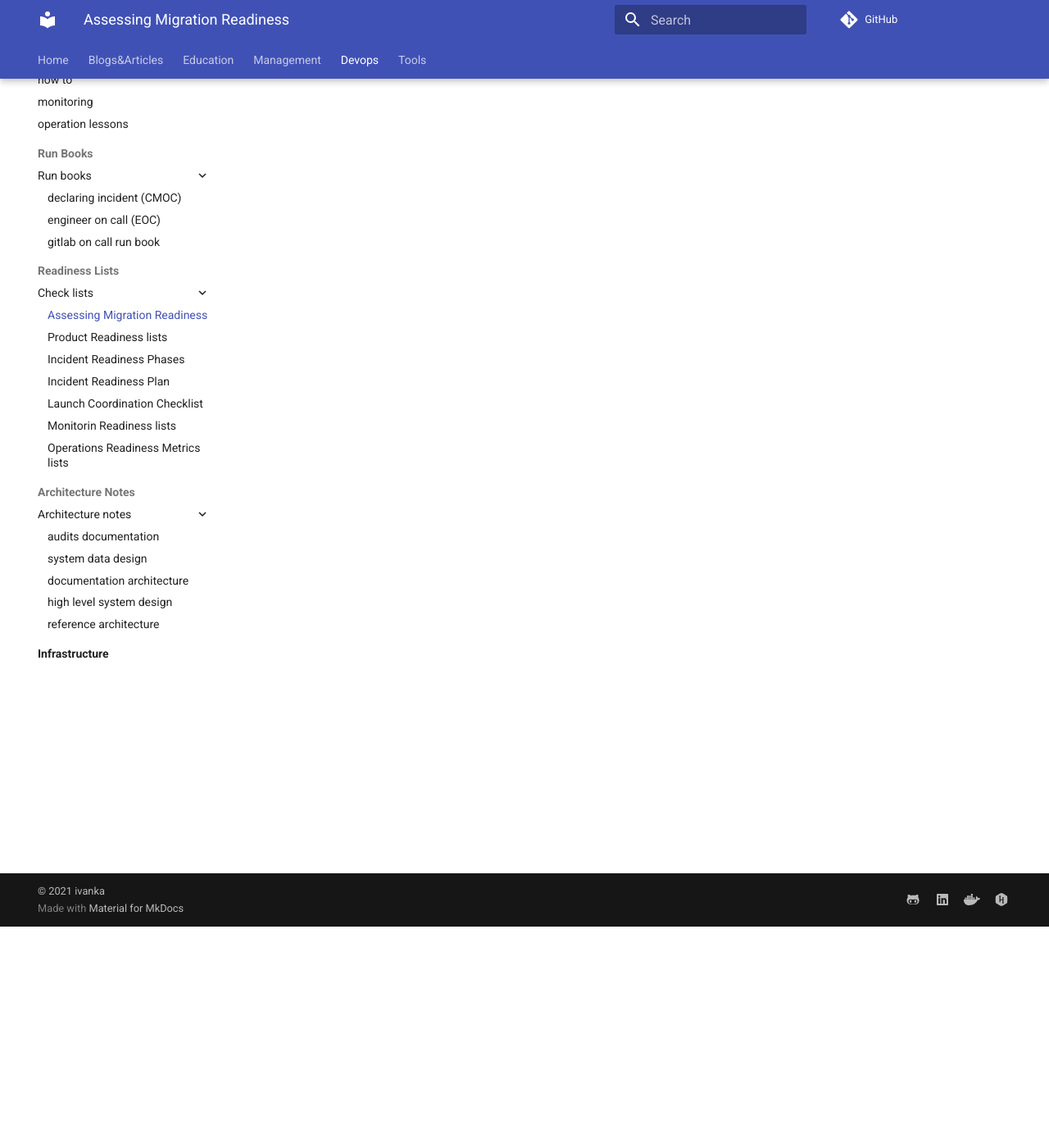
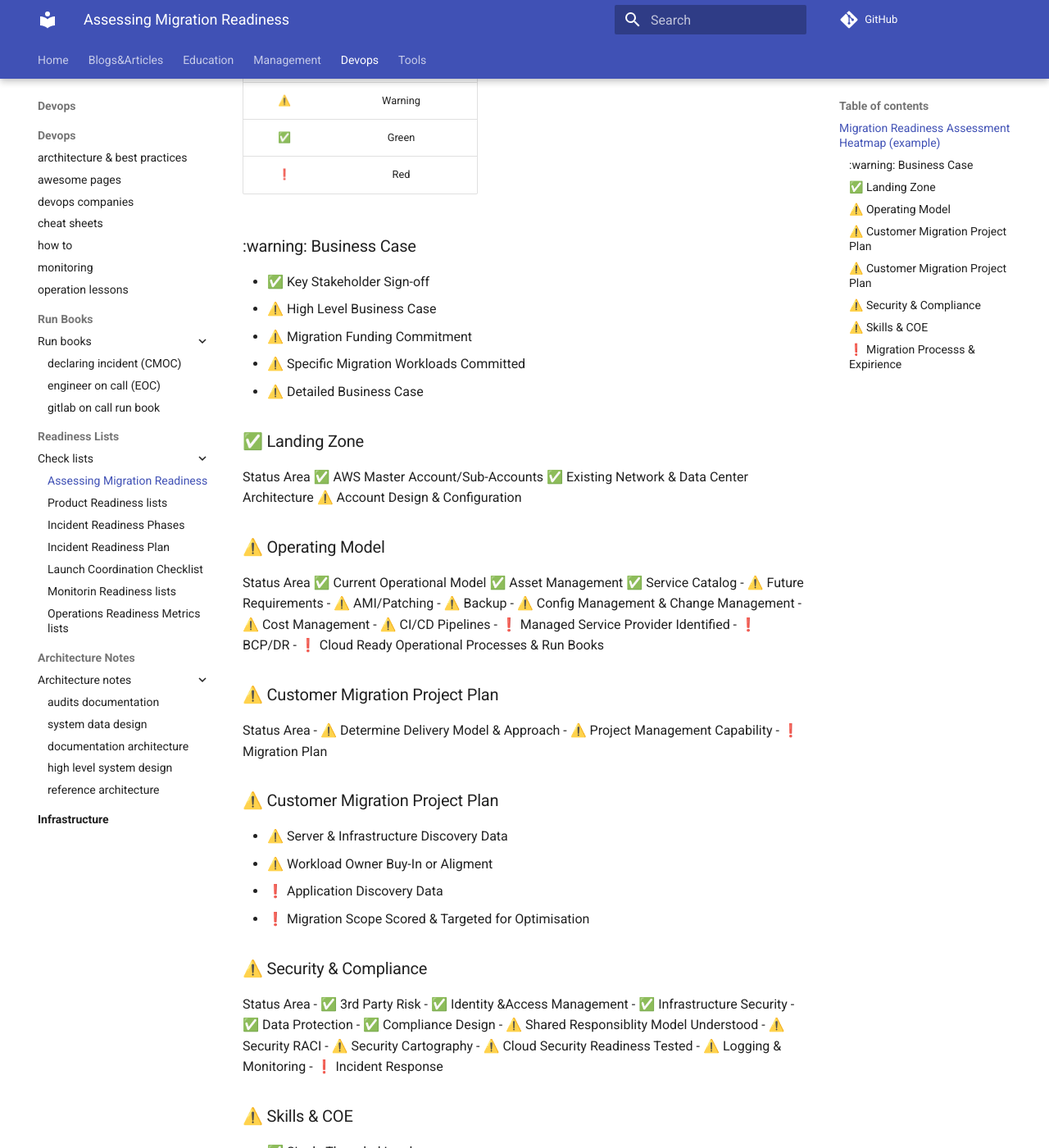
Before and after one commit to ivankatliarchuk/knowledge-base, an MkDocs documentation site: the page built from docs/devops/check-lists/assessing-migration-readiness.md, in a window 1280 px wide and 1400 px high, scrolled down 270 px. Shown: the whole window at 82% size. Built offline with MkDocs 1.6.1 and Material for MkDocs 9.7.7, drawn with Linux system fonts in a browser that asks for light colours; comment, search, counter and statistics services are not loaded; some of the changed text lies outside the part shown.

Commit message:
assesment migration readiness

```diff
--- a/docs/devops/check-lists/assessing-migration-readiness.md
+++ b/docs/devops/check-lists/assessing-migration-readiness.md
@@ -2,8 +2,87 @@
 title: Assessing Migration Readiness
 summary: product readiness coordination check list
 authors: ["Ivan K"]
-tags: ["architecture", "monitoring", "readiness", "list"]
+tags: ["architecture", "readiness", "list", "migration", "heatmap", "example"]
 date: 2021-03-21
 source: https://docs.aws.amazon.com/whitepapers/latest/aws-migration-whitepaper/assessing-migration-readiness.html
 published: true
 ---
+
+## Migration Readiness Assessment Heatmap (example)
+
+| Sign       |      Description         |
+|:----------:|:------------------------:|
+| ℹ️         | Assement to be completed |
+| ⚠️          | Warning                  |
+| ✅         | Green                    |
+|❗          |  Red                     |
+
+### :warning: Business Case
+
+- ✅	Key Stakeholder Sign-off
+- ⚠️	 High Level Business Case
+- ⚠️	Migration Funding Commitment
+- ⚠️	Specific Migration Workloads Committed
+- ⚠️	Detailed Business Case
+
+### ✅  Landing Zone
+Status	Area
+✅	AWS Master Account/Sub-Accounts
+✅	Existing Network & Data Center Architecture
+⚠️	Account Design & Configuration
+
+
+### ⚠️ Operating Model
+Status	Area
+✅	Current Operational Model
+✅	Asset Management
+✅	Service Catalog
+- ⚠️	Future Requirements
+- ⚠️	AMI/Patching
+- ⚠️	Backup
+- ⚠️	Config Management & Change Management
+- ⚠️	Cost Management
+- ⚠️	CI/CD Pipelines
+- ❗	Managed Service Provider Identified
+- ❗	BCP/DR
+- ❗	Cloud Ready Operational Processes & Run Books
+
+### ⚠️  Customer Migration Project Plan
+Status	Area
+- ⚠️	Determine Delivery Model & Approach
+- ⚠️	Project Management Capability
+- ❗	Migration Plan
+
+### ⚠️  Customer Migration Project Plan
+
+- ⚠️	Server & Infrastructure Discovery Data
+- ⚠️	Workload Owner Buy-In or Aligment
+- ❗	Application Discovery Data
+- ❗	Migration Scope Scored & Targeted for Optimisation
+
+### ⚠️  Security & Compliance
+Status	Area
+- ✅	3rd Party Risk
+- ✅	Identity &Access Management
+- ✅	Infrastructure Security
+- ✅	Data Protection
+- ✅	Compliance Design
+- ⚠️	Shared Responsiblity Model Understood
+- ⚠️	Security RACI
+- ⚠️	Security Cartography
+- ⚠️	Cloud Security Readiness Tested
+- ⚠️	Logging & Monitoring
+- ❗	Incident Response
+
+### ⚠️  Skills & COE
+
+- ✅	Single Threaded Leader
+- ✅	Design or Evolve COE
+- ⚠️	COE Resource Commitment
+-❗	Expirience Baseline
+-❗	Organisational Training
+
+### ❗  Migration Processs & Expirience
+
+- ⚠️	Migration Expirience
+- ❗	Identification of Pilot Applications
```
